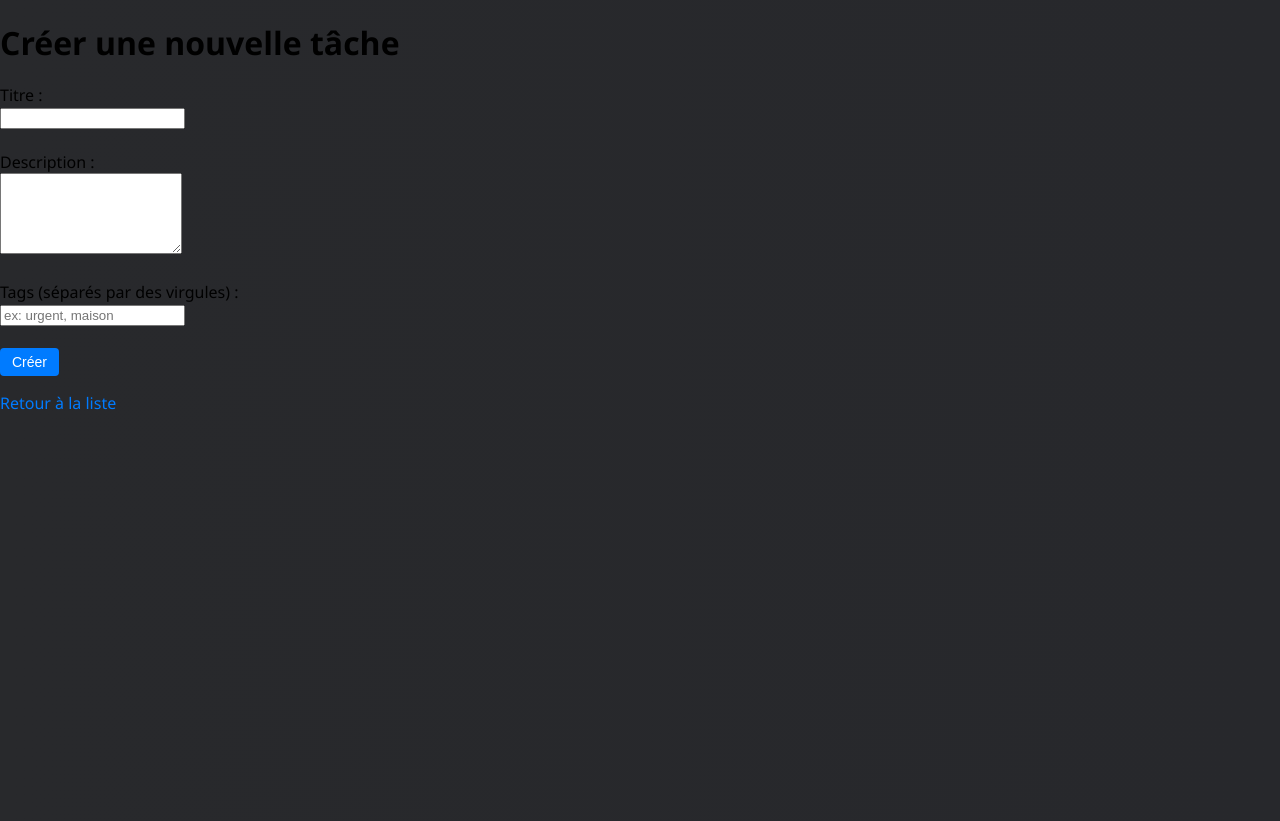
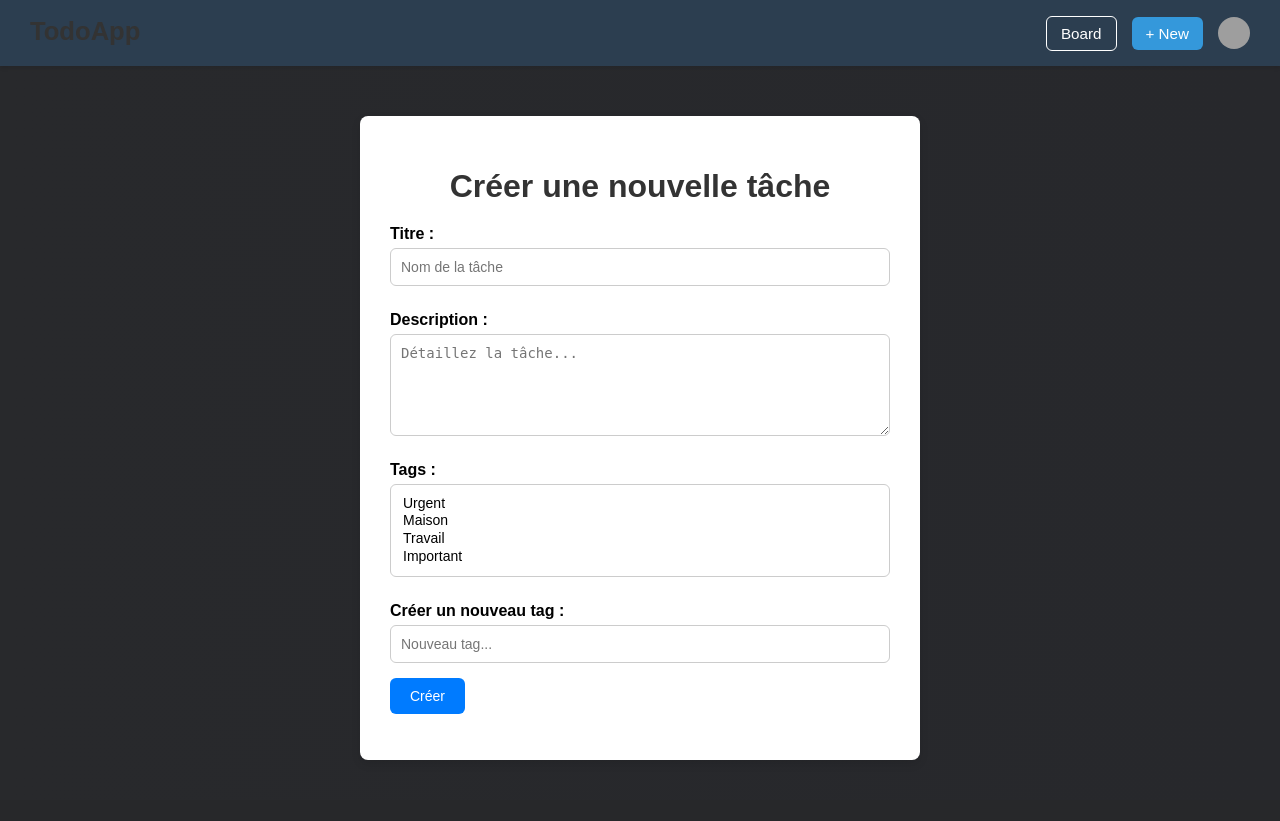
Before and after one commit to Deodat2/Todo_List, a PHP site: template src/View/task/create.php in a window 1280 px wide. After the commit the page ends 760 px from the top, so only its background shows below. Run offline with PHP 8.4, Linux system fonts and the light colour scheme; the template is opened without the code that fills it, so the values that code supplies are empty; grey boxes are pictures that could not be loaded.

Commit message:
feat(tasks) : task logic CRUD done but deleting logic pendind.

```diff
--- a/public/css/styles.css
+++ b/public/css/styles.css
@@ -254,7 +254,6 @@
     display: grid;
     grid-template-columns: repeat(auto-fill, minmax(250px, 1fr));
     gap: 20px;
-    margin-top: 20px;
 }
 
 .task-card {
--- a/src/View/task/create.php
+++ b/src/View/task/create.php
@@ -1,15 +1,84 @@
 <?php
-// Views/tasks/create.php
-session_start();
+// Inclure le header
+require __DIR__ . '/../partials/header.php';
 ?>
+
 <!DOCTYPE html>
-<html lang="en">
+<html lang="fr">
 <head>
     <meta charset="UTF-8" />
     <title>Créer une tâche</title>
     <link rel="stylesheet" href="/css/styles.css" />
+    <style>
+        body {
+            font-family: Arial, sans-serif;
+            background-color: #f7f8fa;
+            margin: 0;
+            padding: 0;
+        }
+
+        .form-container {
+            max-width: 500px;
+            margin: 50px auto;
+            background: white;
+            border-radius: 8px;
+            padding: 30px;
+            box-shadow: 0px 4px 10px rgba(0,0,0,0.1);
+        }
+
+        h1 {
+            text-align: center;
+            margin-bottom: 20px;
+            color: #333;
+        }
+
+        label {
+            font-weight: bold;
+            display: block;
+            margin: 10px 0 5px;
+        }
+
+        input[type="text"], textarea, select {
+            width: 100%;
+            padding: 10px;
+            border: 1px solid #ccc;
+            border-radius: 6px;
+            margin-bottom: 15px;
+            font-size: 14px;
+        }
+
+        textarea {
+            resize: vertical;
+        }
+
+        .btn {
+            display: inline-block;
+            padding: 10px 20px;
+            background: #007bff;
+            border: none;
+            border-radius: 6px;
+            color: white;
+            font-size: 14px;
+            cursor: pointer;
+            text-align: center;
+            transition: 0.3s;
+        }
+
+        .btn:hover {
+            background: #0056b3;
+        }
+
+        .error {
+            color: #d9534f;
+            padding: 10px;
+            background: #f2dede;
+            border-radius: 6px;
+            margin-bottom: 15px;
+        }
+    </style>
 </head>
 <body>
+<div class="form-container">
     <h1>Créer une nouvelle tâche</h1>
 
     <?php if (!empty($_SESSION['error'])): ?>
@@ -19,18 +88,46 @@
 
     <form method="POST" action="/?page=tasks">
         <input type="hidden" name="action" value="create" />
-            <label for="title">Titre :</label><br />
-            <input type="text" id="title" name="title" required /><br /><br />
 
-            <label for="description">Description :</label><br />
-            <textarea id="description" name="description" rows="5"></textarea><br /><br />
+        <label for="title">Titre :</label>
+        <input type="text" id="title" name="title" placeholder="Nom de la tâche" required />
 
-            <label for="tags">Tags (séparés par des virgules) :</label><br />
-            <input type="text" id="tags" name="tags" placeholder="ex: urgent, maison" /><br /><br />
+        <label for="description">Description :</label>
+        <textarea id="description" name="description" rows="5" placeholder="Détaillez la tâche..."></textarea>
 
-            <button type="submit">Créer</button>
+        <label for="tags">Tags :</label>
+        <select id="tags" name="tags[]" multiple>
+            <option value="urgent">Urgent</option>
+            <option value="maison">Maison</option>
+            <option value="travail">Travail</option>
+            <option value="important">Important</option>
+        </select>
+
+        <label for="new-tag">Créer un nouveau tag :</label>
+        <input type="text" id="new-tag" placeholder="Nouveau tag..." />
+
+        <button type="submit" class="btn">Créer</button>
     </form>
+</div>
 
-        <p><a href="/?page=tasks">Retour à la liste</a></p>
+<script>
+    const tagSelect = document.getElementById('tags');
+    const newTagInput = document.getElementById('new-tag');
+
+    newTagInput.addEventListener('keypress', function(e) {
+        if (e.key === 'Enter') {
+            e.preventDefault();
+            const newTag = newTagInput.value.trim();
+            if (newTag !== '') {
+                const option = document.createElement('option');
+                option.value = newTag;
+                option.text = newTag;
+                option.selected = true;
+                tagSelect.add(option);
+                newTagInput.value = '';
+            }
+        }
+    });
+</script>
 </body>
 </html>
--- a/src/View/task/edit.php
+++ b/src/View/task/edit.php
@@ -1,13 +1,9 @@
-<?php
-// Views/tasks/edit.php
-session_start();
-?>
 <!DOCTYPE html>
 <html lang="fr">
     <head>
         <meta charset="UTF-8" />
         <title>Modifier la tâche</title>
-        <link rel="stylesheet" href="/css/style.css" />
+        <link rel="stylesheet" href="/css/styles.css" />
     </head>
     <body>
         <h1>Modifier la tâche</h1>
```
Also changed, not shown: src/Controllers/DashboardController.php (+12 -3 lines), src/Controllers/TaskController.php (+104 -8 lines), src/Core/Router.php (+71 -10 lines), src/View/dashboard.php (+6 -5 lines), src/View/partials/tasks-list.php (+3 -11 lines). Lines whose indentation alone changed are shown as unchanged.
